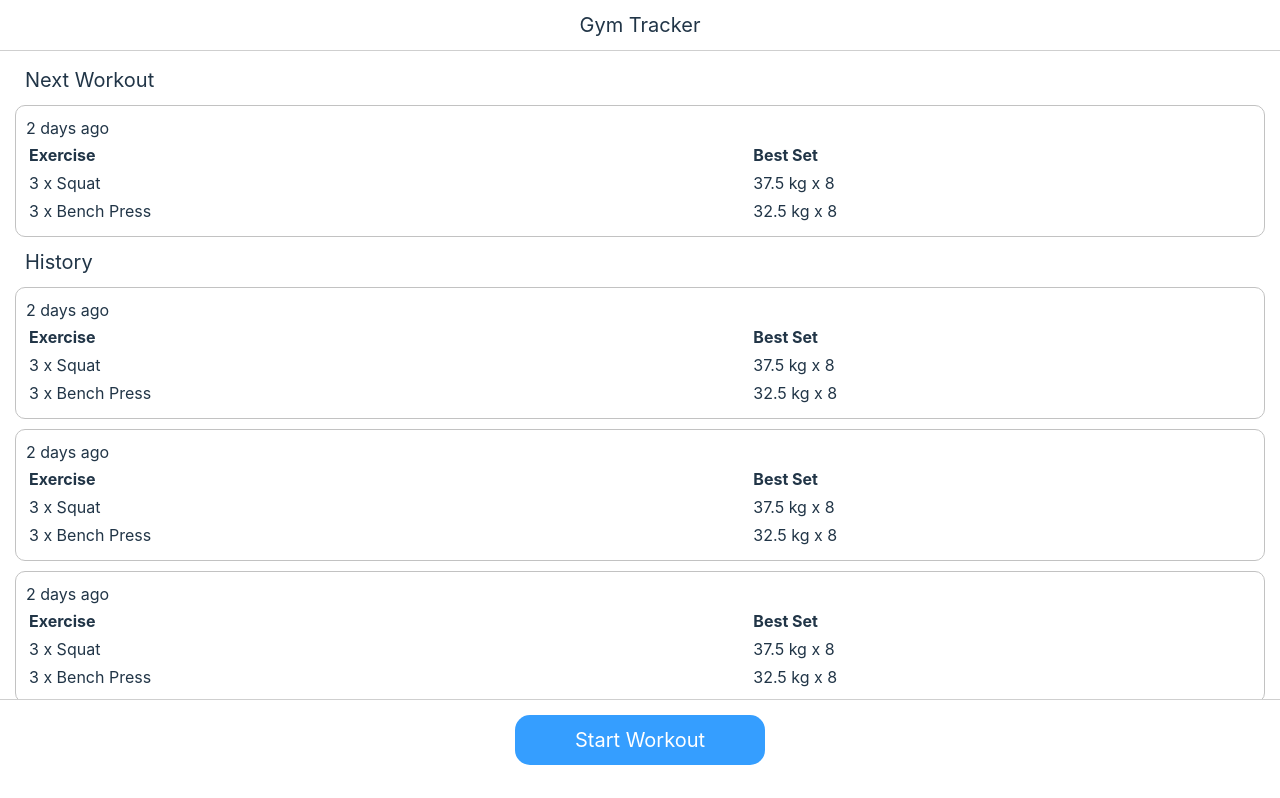
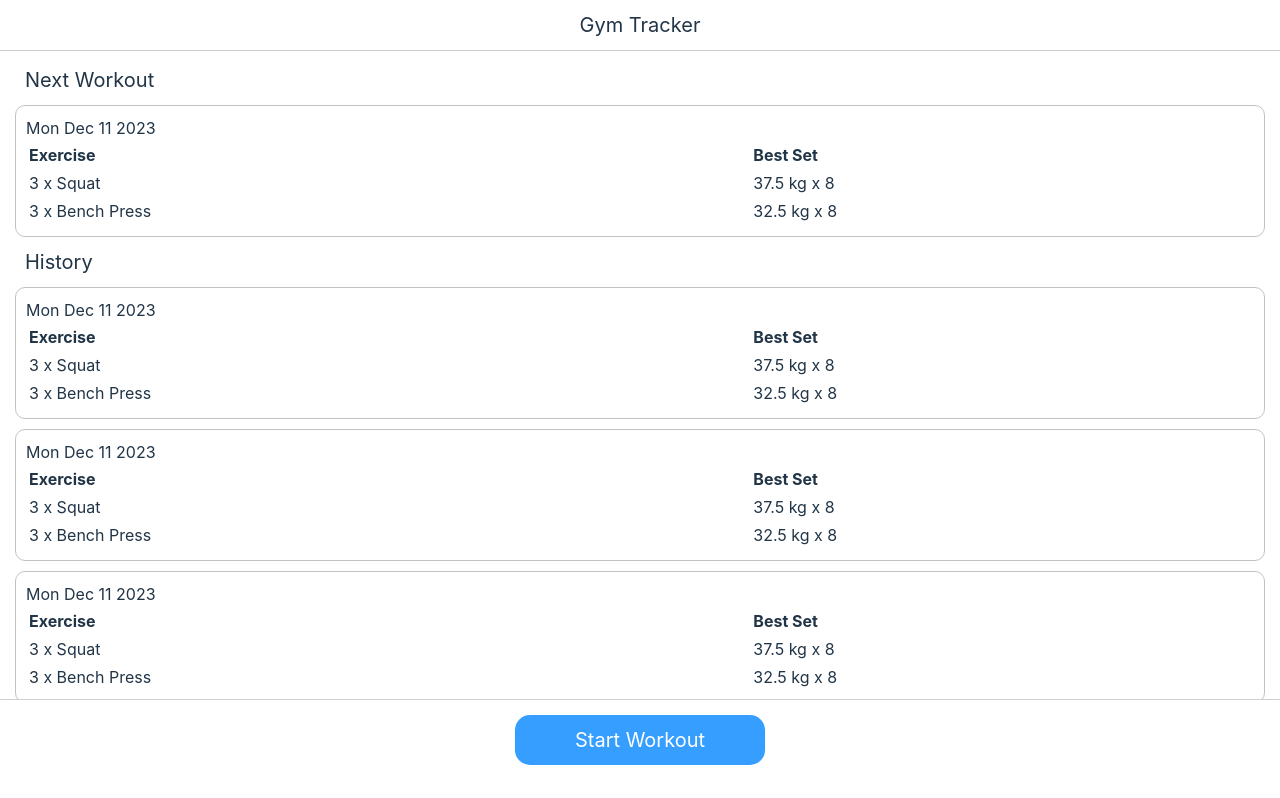
Before and after one commit to Gym-Tracker/Gym-Tracker, a React (Vite) app: page / in a window 1280 px wide. Shown: the top 798 px of the page. Built offline with nearby package versions, Linux system fonts and the light colour scheme.

Commit message:
Added date to workout card

```diff
--- a/src/components/WorkoutCard.tsx
+++ b/src/components/WorkoutCard.tsx
@@ -5,7 +5,7 @@ import { highestWeightSet } from './WorkoutCardHelper'
 function WorkoutCard({ workout }: { workout: Workout }) {
   return (
     <div className='card'>
-      <div>2 days ago</div>
+      <div>{workout.date.toDateString()}</div>
       <table className='table'>
         <tr>
           <th>Exercise</th>
```
